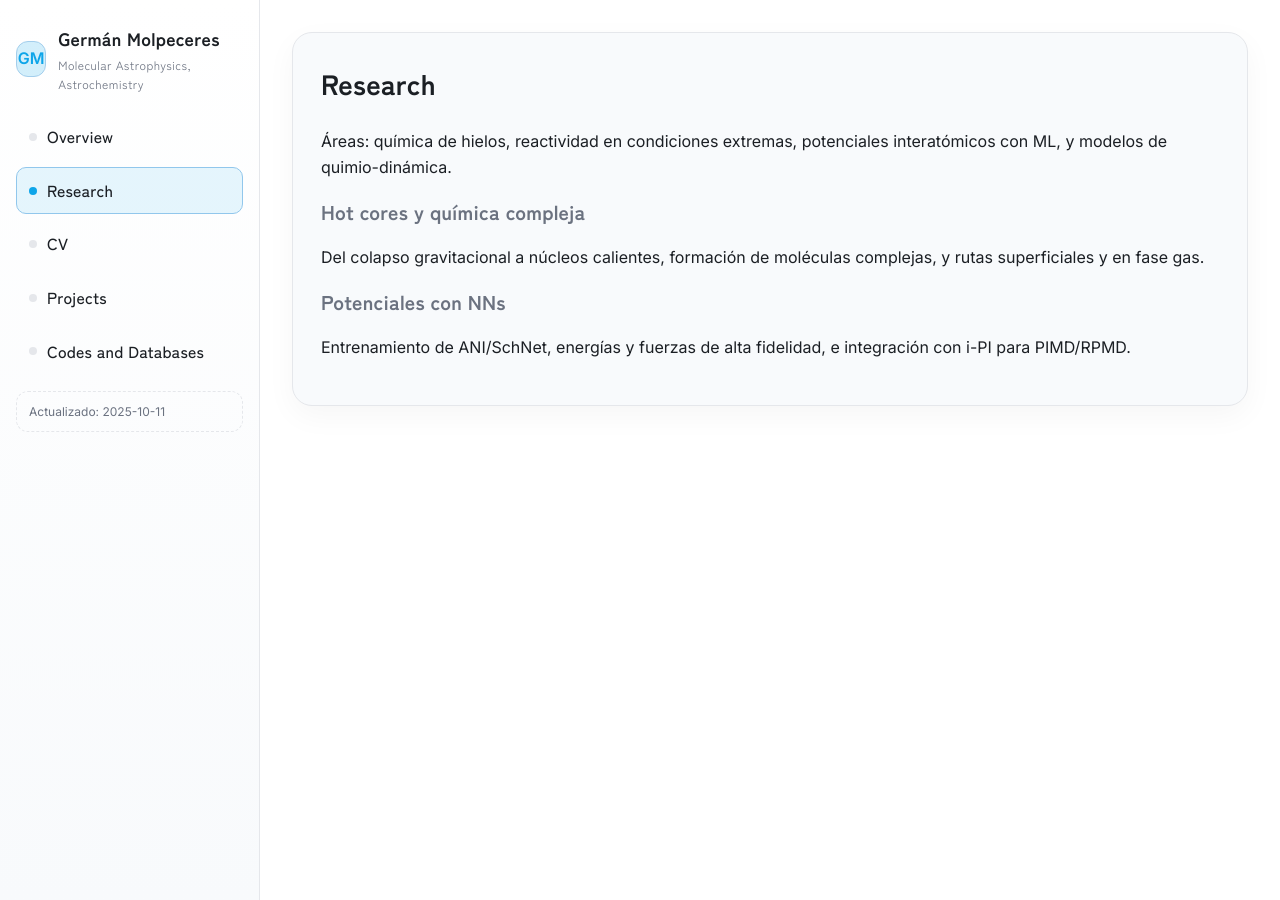
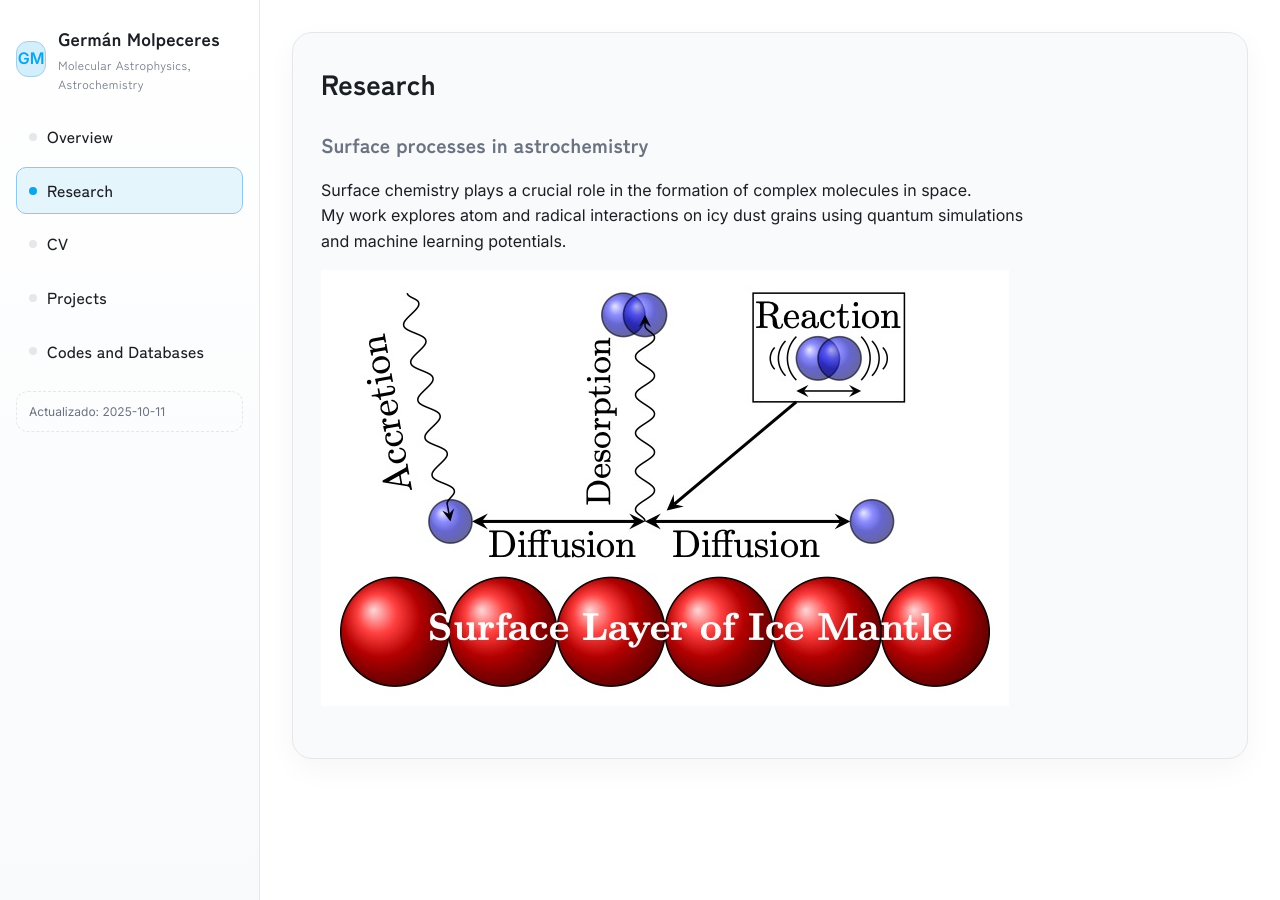
Before and after one commit to gmolpeceres/gmolpeceres.github.io, a Jekyll site: the page built from research.md, in a window 1280 px wide. Built offline with Jekyll 4.4.1, drawn with Linux system fonts in a browser that asks for light colours.

```diff
--- a/research.md
+++ b/research.md
@@ -6,10 +6,10 @@
 
 # Research
 
-Áreas: química de hielos, reactividad en condiciones extremas, potenciales interatómicos con ML, y modelos de quimio-dinámica.
+## Surface processes in astrochemistry
 
-## Hot cores y química compleja
-Del colapso gravitacional a núcleos calientes, formación de moléculas complejas, y rutas superficiales y en fase gas.
+Surface chemistry plays a crucial role in the formation of complex molecules in space.
+My work explores atom and radical interactions on icy dust grains using quantum simulations
+and machine learning potentials.
 
-## Potenciales con NNs
-Entrenamiento de ANI/SchNet, energías y fuerzas de alta fidelidad, e integración con i-PI para PIMD/RPMD.
+![Surface processes on interstellar ices]({{ '/assets/img/surface_processes.jpg' | relative_url }}){: .img-right }
```
Also changed, not shown: assets/img/surface_processes.jpg (added).
